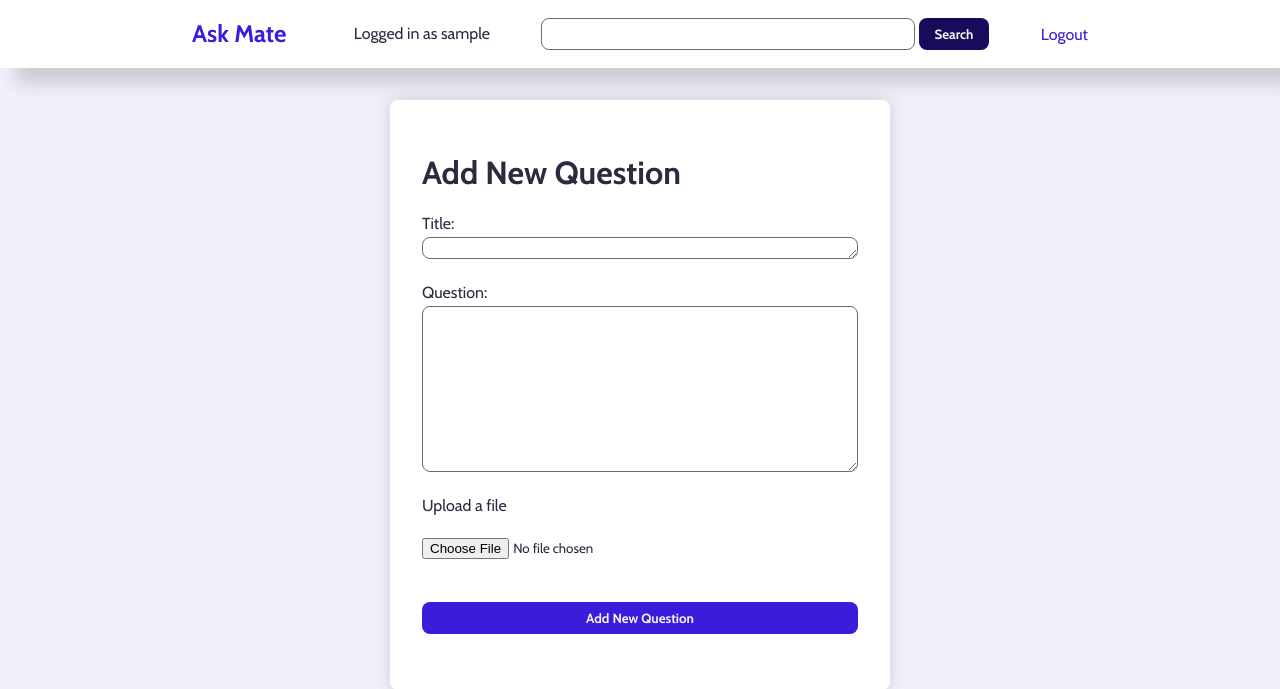
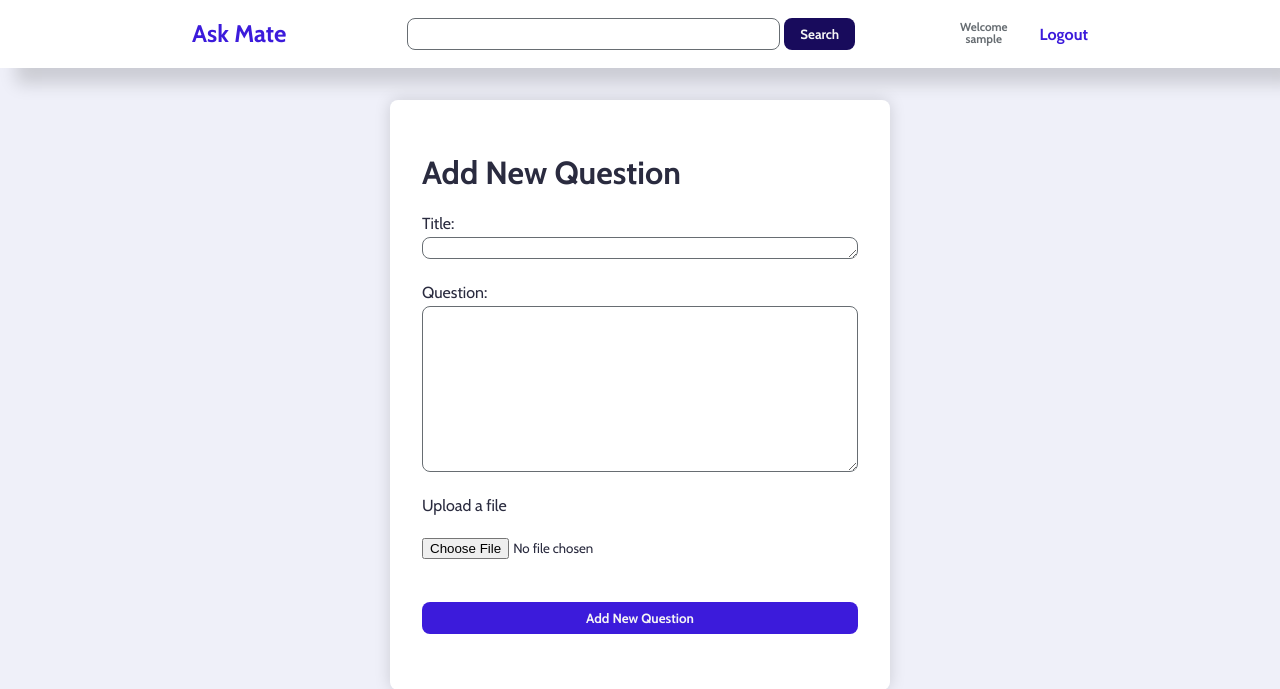
Before and after one commit to CodecoolGlobal/ask-mate-3-python-tamasstephen, a Flask app: page /add_question in a window 1280 px wide. Shown: the top 689 px of the page. Run offline with Flask 2, Linux system fonts and the light colour scheme; the visitor is signed in with stand-in values (Sample User, id 1); some libraries are stand-ins or nearby versions.

Commit message:
style: Fix nav styling

```diff
--- a/static/css/style.css
+++ b/static/css/style.css
@@ -254,6 +254,32 @@ nav input[type="text"] {
 	margin-right: .25rem;
 	flex-shrink: 2;
 	min-width: 150px;
+}
+
+.log_in_block a {
+	font-weight: bold;
+}
+
+.log_in_block> a + a {
+	margin-left: 1.25rem;
+}
+
+
+
+.log_in_block {
+	display: flex;
+	align-items: center;
+	justify-content: space-between;
+}
+
+.log_in_block > p {
+	margin-right: 2rem;
+	font-weight: bold;
+	max-width: 100px;
+	color: var(--color-font-light);
+	text-align: center;
+	font-size: .725rem;
+	line-height: 100%;
 }
 
 .logo {
--- a/templates/layout.html
+++ b/templates/layout.html
@@ -16,7 +16,6 @@
         <p class="logo"><a href="{{ url_for('open_questions') }}">Ask Mate</a></p>
         {% set username = session.user_name %}
         {% if username %}
-            <p>Logged in as {{ session.user_name }}</p>
         {% endif %}
         <form class="search_bar" action="{{ url_for('search_data') }}" method="get">
             <input type="text" name="q">
@@ -24,10 +23,15 @@
         </form>
         {% set username = session.user_name %}
         {% if username %}
-            <a href="{{ url_for('logout') }}" class="logout">Logout</a>
+            <div class="log_in_block">
+                <p>Welcome<br>{{ session.user_name }}</p>
+                <a href="{{ url_for('logout') }}" class="logout">Logout</a>
+            </div>
         {% else %}
-            <a class="sign_up" href="{{ url_for('registration') }}">Sign Up</a>
-            <a href="{{ url_for('sign_in') }}" class="sign_in">Sign in</a>
+            <div class="log_in_block">
+                <a class="sign_up primary_button" href="{{ url_for('registration') }}"><p>Sign Up</p></a>
+                <a href="{{ url_for('sign_in') }}" class="sign_in">Sign in</a>
+            </div>
         {% endif %}
     </div>
 </nav>
```
